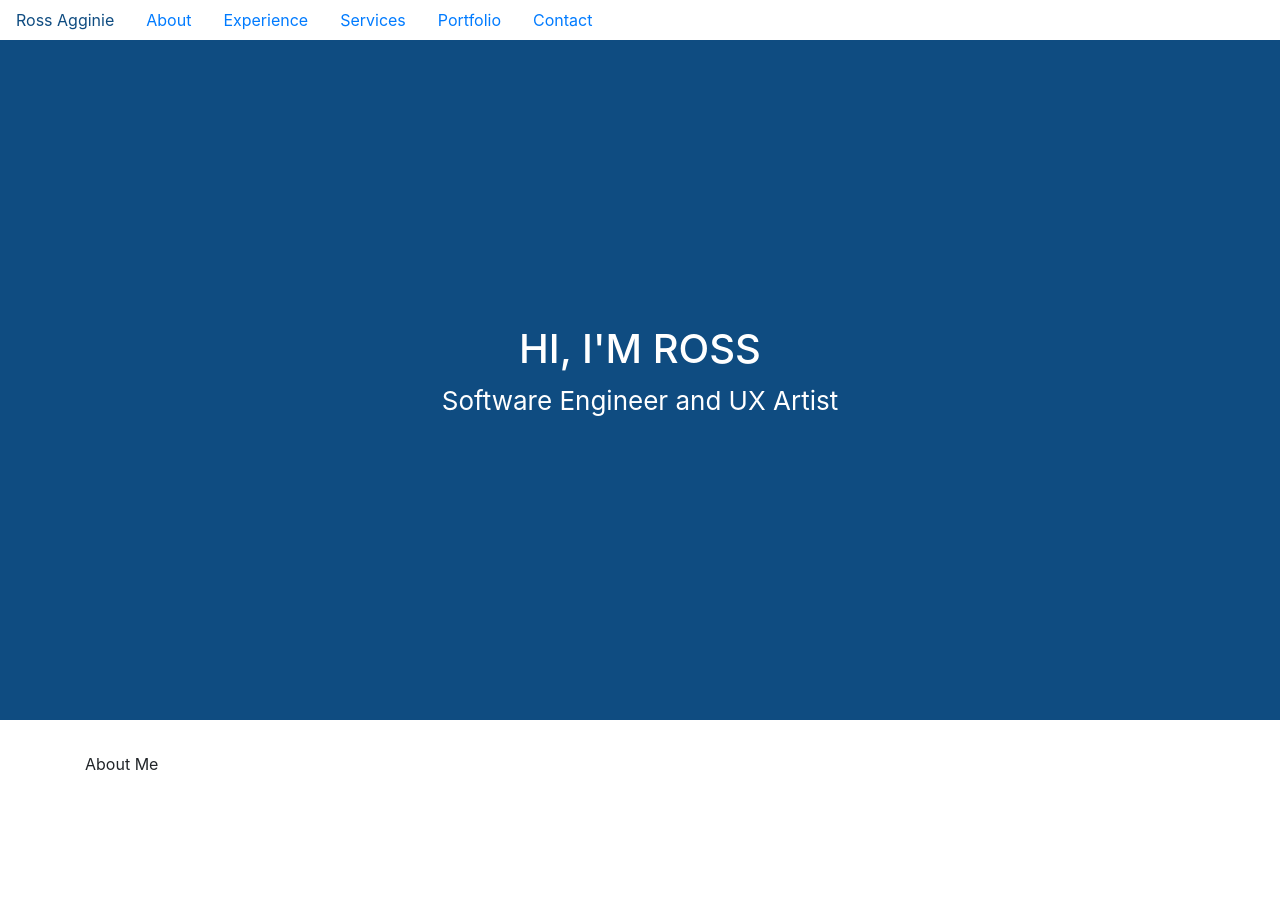
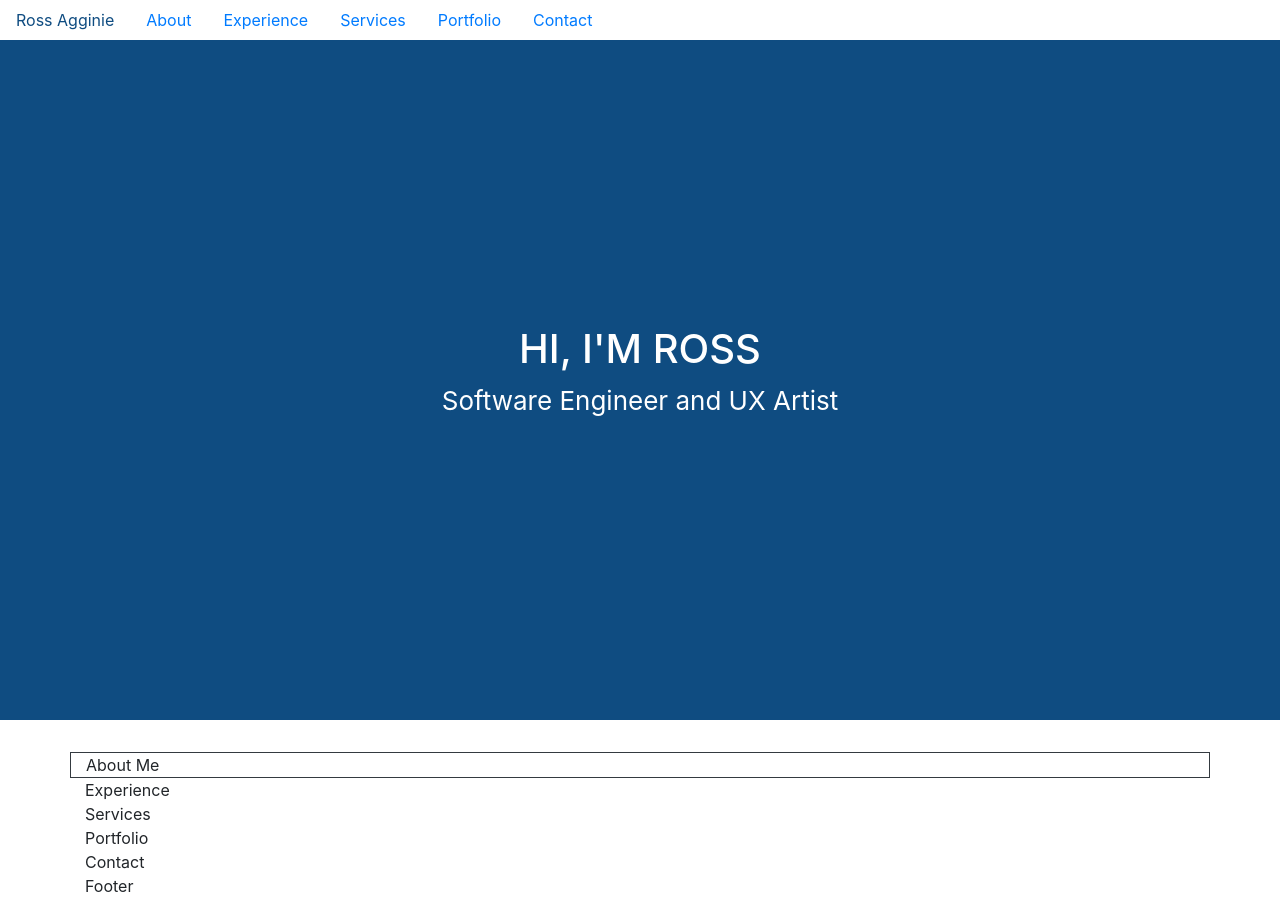
Before and after one commit to rumothy/portfolio_v3, a React (Create React App) app: page / in a window 1280 px wide. Before the commit the page ends 800 px from the top, so only its background shows below. Built offline with nearby package versions, Linux system fonts and the light colour scheme.

Commit message:
Add frames

```diff
--- a/src/App.js
+++ b/src/App.js
@@ -3,6 +3,12 @@ import "./App.css";
 import MyNav from "./components/MyNav";
 import Jumbotron from "react-bootstrap/Jumbotron";
 import AboutFrame from "./components/AboutFrame";
+import ExperienceFrame from "./components/ExperienceFrame";
+import ServicesFrame from "./components/ServicesFrame";
+import PortfolioFrame from "./components/PortfolioFrame";
+import ContactFrame from "./components/ContactFrame";
+import FooterFrame from "./components/FooterFrame";
+
 function App() {
   return (
     <div>
@@ -12,6 +18,11 @@ function App() {
         <p>Software Engineer and UX Artist</p>
       </Jumbotron>
       <AboutFrame />
+      <ExperienceFrame />
+      <ServicesFrame />
+      <PortfolioFrame />
+      <ContactFrame />
+      <FooterFrame />
     </div>
   );
 }
--- a/src/components/AboutFrame/index.js
+++ b/src/components/AboutFrame/index.js
@@ -2,7 +2,9 @@ import React from "react";
 import Container from "react-bootstrap/Container";
 
 const AboutFrame = () => {
-  return <Container>About Me</Container>;
+  return (
+    <Container className="block-example border border-dark">About Me</Container>
+  );
 };
 
 export default AboutFrame;
--- /dev/null
+++ b/src/components/ContactFrame/index.js
@@ -0,0 +1,8 @@
+import React from "react";
+import Container from "react-bootstrap/Container";
+
+const ContactFrame = () => {
+  return <Container>Contact</Container>;
+};
+
+export default ContactFrame;
--- /dev/null
+++ b/src/components/ExperienceFrame/index.js
@@ -0,0 +1,8 @@
+import React from "react";
+import Container from "react-bootstrap/Container";
+
+const ExperienceFrame = () => {
+  return <Container>Experience</Container>;
+};
+
+export default ExperienceFrame;
--- /dev/null
+++ b/src/components/FooterFrame/index.js
@@ -0,0 +1,8 @@
+import React from "react";
+import Container from "react-bootstrap/Container";
+
+const FooterFrame = () => {
+  return <Container>Footer</Container>;
+};
+
+export default FooterFrame;
--- /dev/null
+++ b/src/components/PortfolioFrame/index.js
@@ -0,0 +1,8 @@
+import React from "react";
+import Container from "react-bootstrap/Container";
+
+const PortfolioFrame = () => {
+  return <Container>Portfolio</Container>;
+};
+
+export default PortfolioFrame;
--- /dev/null
+++ b/src/components/ServicesFrame/index.js
@@ -0,0 +1,8 @@
+import React from "react";
+import Container from "react-bootstrap/Container";
+
+const ServicesFrame = () => {
+  return <Container>Services</Container>;
+};
+
+export default ServicesFrame;
```
